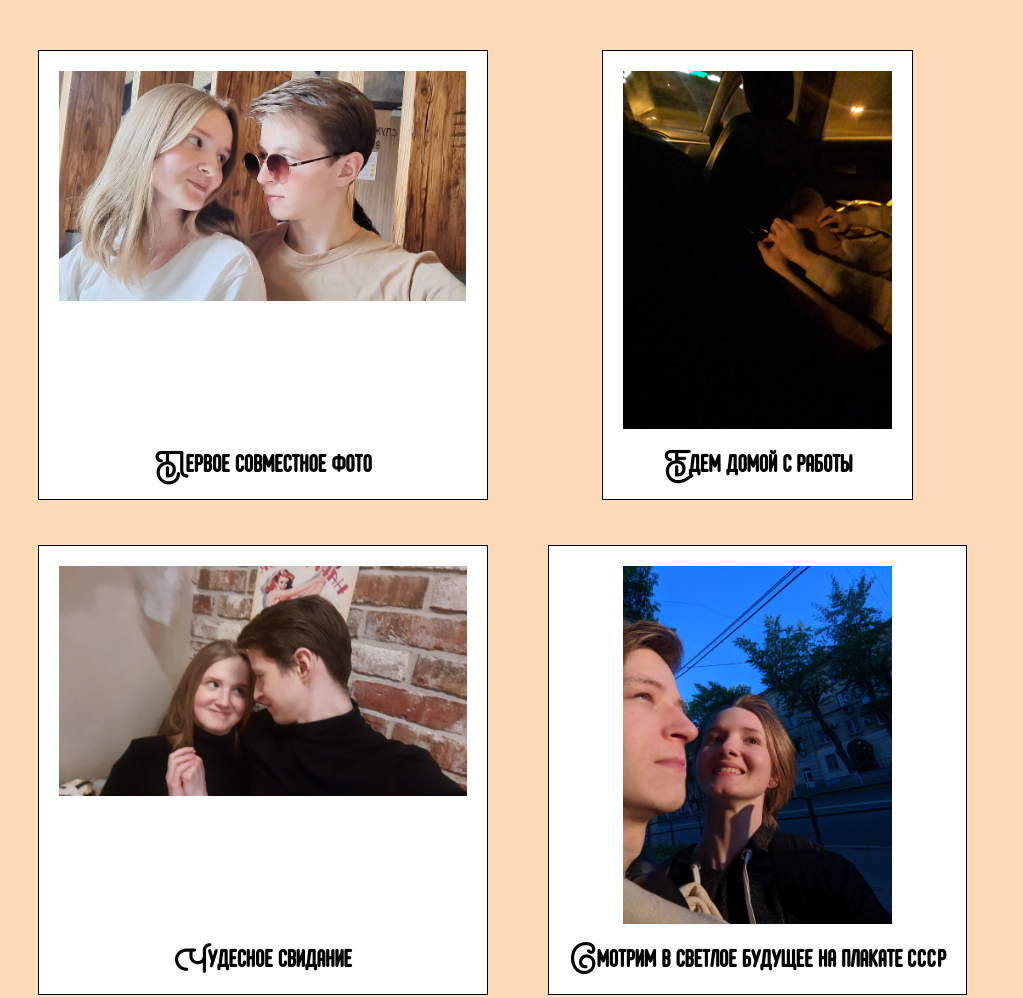
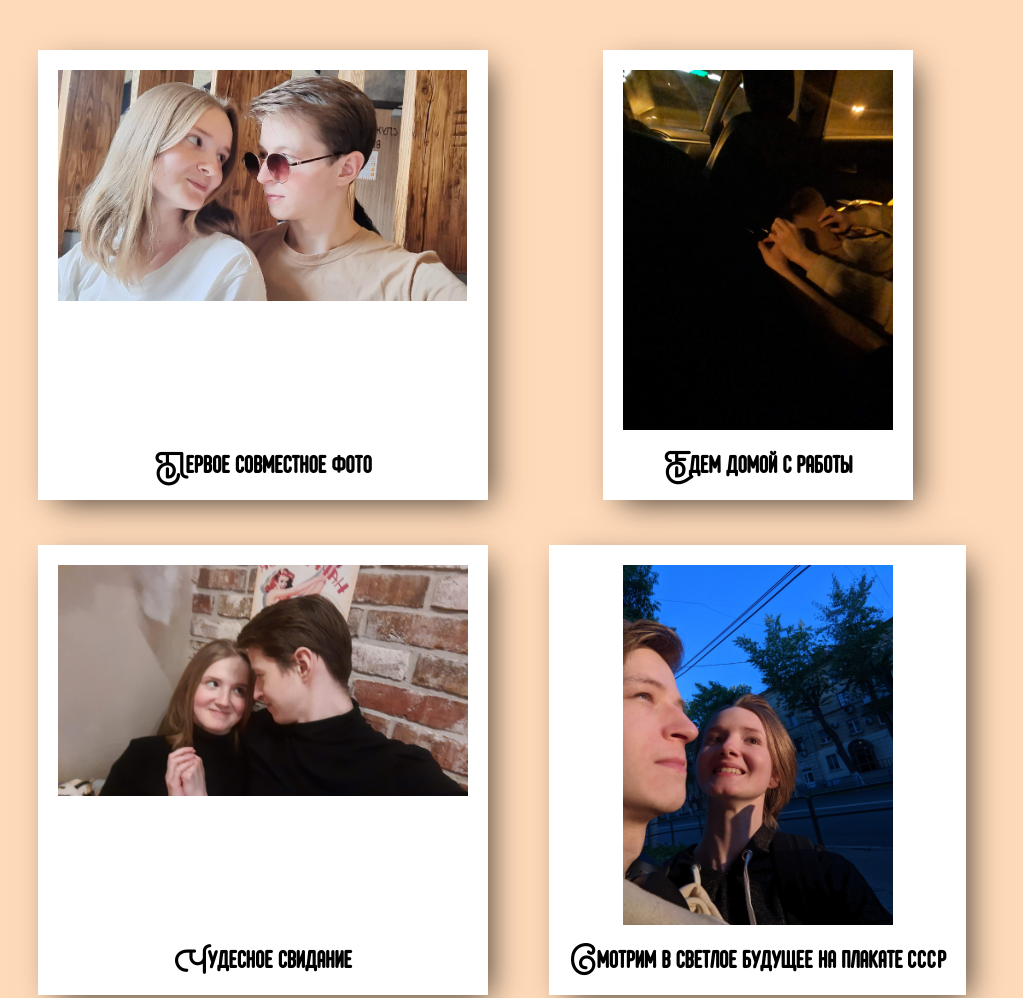
Before and after one commit to Highrens/MeAndHer, a plain HTML site: page index.html in a window 1280 px wide. Shown: the top 998 px of the page, without its empty margins (130-1153 px from the left). Drawn offline with Linux system fonts and the light colour scheme.

Commit message:
Update cardElement.css

```diff
--- a/blocks/cardElement/cardElement.css
+++ b/blocks/cardElement/cardElement.css
@@ -9,10 +9,12 @@
     margin: 0;
     padding:  0;
 
-    border: 1px black solid;
     box-sizing: border-box;
 
     background-color: white;
+    box-shadow: 10px 10px 31px -8px rgba(0,0,0,0.75);
+    -webkit-box-shadow: 10px 10px 31px -8px rgba(0,0,0,0.75);
+    -moz-box-shadow: 10px 10px 31px -8px rgba(0,0,0,0.75);
 }
 
 @media screen and (max-width: 480px) {
```
